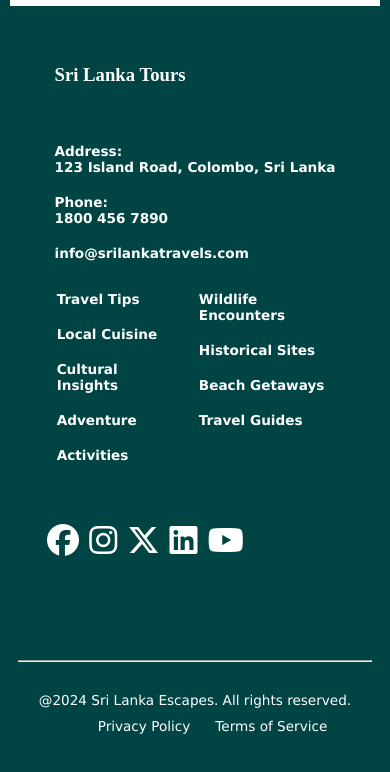
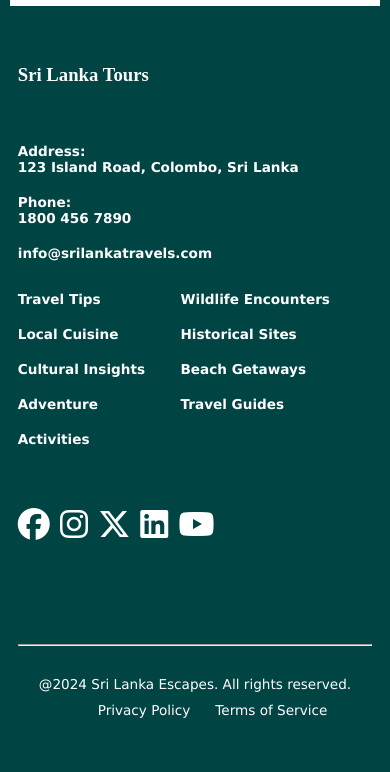
Before and after one commit to SanVidurath/ICET-Responsive-Tourism-Website, a plain HTML site: page index.html in a window 390 px wide. Shown: the part 3746-4518 px from the top of the page. Drawn offline with nearby package versions, Linux system fonts and the light colour scheme.

Commit message:
fifth commit

```diff
--- a/styles/style.css
+++ b/styles/style.css
@@ -249,7 +249,17 @@ footer .icons{
     flex-direction: column;
     gap: 10px;
   }
-  footer .icons{
-    margin-left: 7.5vw;
+  footer div.links{
+    display: block;
+  }
+  footer .links .activities{
+    margin-top: 30px;
   }
 }
+
+
+@media (min-width:400px) and (max-width:500px) {
+  footer .links .activities{
+    display: block;
+  }
+}
```
